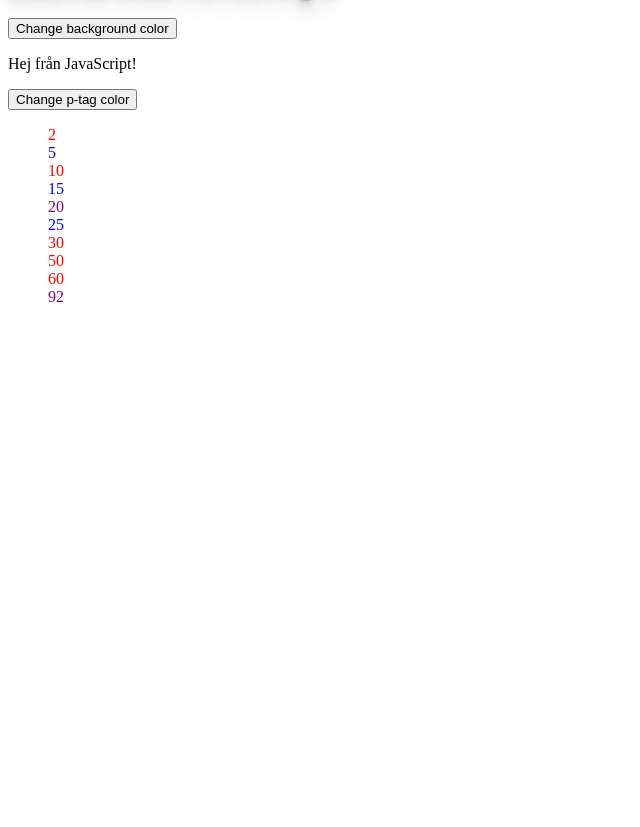
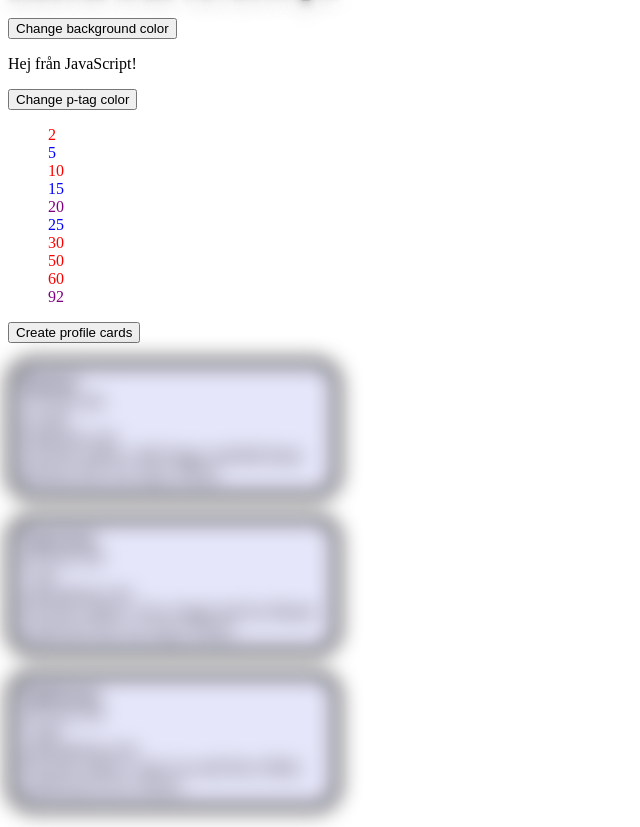
Before and after one commit to henrikvilhelmberglund/code, a plain HTML site: page Javascript 1/005/index.html in a window 1280 px wide. Shown: the part 62-889 px from the top of the page, without its empty margins (0-640 px from the left). Before the commit the page ends 800 px from the top, so only its background shows below. Drawn offline with Linux system fonts and the light colour scheme.

Commit message:
add uppgift 3

```diff
--- a/Javascript 1/005/005_övningar.js
+++ b/Javascript 1/005/005_övningar.js
@@ -50,3 +50,85 @@ numArray.forEach((number, i) => {
   "blue";
   myUl.append(myIl);
 });
+
+/* Uppgift 3 */
+
+myObjectArray = [
+  {
+    name: "Batman",
+    age: 30,
+    amountOfPets: 0,
+    email: "bat@man.com",
+    favoriteAuthor: "Bill Finger and Bob Kane",
+    lovesWinter: false
+  },
+  {
+    name: "Superman",
+    age: 40,
+    amountOfPets: 1,
+    email: "super@man.com",
+    favoriteAuthor: "Jerry Siegel and Joe Shuster",
+    lovesWinter: false
+  },
+  {
+    name: "Spiderman",
+    age: 20,
+    amountOfPets: 3,
+    email: "spider@man.com",
+    favoriteAuthor: "Stan Lee and Steve Ditko",
+    lovesWinter: true
+}];
+
+let myDiv = document.createElement("div");
+myDiv.id = "profile-cards";
+body.append(myDiv);
+
+function reduceBlur(ul) {
+  ul.style.transition = "0.25s";
+  ul.style.filter = "blur(0px)";
+}
+
+function increaseBlur(ul) {
+  ul.style.transition = "0.25s";
+  ul.style.filter = "blur(10px)";
+}
+
+function createProfileCards(array) {
+  let result = document.querySelector("div ul");
+  if (!result) {
+    array.forEach(person => {
+      let myPersonUl = document.createElement("ul");
+      myPersonUl.style = `
+      border:6px solid black;
+      border-radius: 25px;
+      background-color: lavender;
+      width: 300px;
+      padding: 10px;
+      filter: drop-shadow(1px 5px 7px);
+      filter: blur(10px);
+      `;
+      myPersonUl.addEventListener("mouseenter", () => reduceBlur(myPersonUl));
+      myPersonUl.addEventListener("mouseleave", () => increaseBlur(myPersonUl));
+      myDiv.append(myPersonUl);
+      myPersonUl.innerHTML +=
+      `
+      <li class="name">${person.name}</li>
+      <li class="age">${person.age} years old</li>
+      <li class="pets">${
+      person.amountOfPets === 0 ? `no pets` :
+      person.amountOfPets === 1 ? `${person.amountOfPets} pet` :
+      `${person.amountOfPets} pets`}</li>
+      <li class="email">${person.email}</li>
+      <li class="favorite-author">Favorite authors: ${person.favoriteAuthor}</li>
+      <li class="loves-winte">${person.lovesWinter ? `${person.name} loves Winter!` : `${person.name} does not enjoy Winter.`}</li>
+      `
+    });
+  }
+}
+
+let createProfileCardsButton = document.createElement("button");
+myDiv.append(createProfileCardsButton);
+createProfileCardsButton.innerText = "Create profile cards";
+createProfileCardsButton.addEventListener("click", () => createProfileCards(myObjectArray));
+//for debugging
+createProfileCards(myObjectArray);
--- a/Javascript 1/005/style.css
+++ b/Javascript 1/005/style.css
@@ -1,4 +1,13 @@
 /* from https://css-tricks.com/almanac/properties/t/text-shadow/ */
+ul {
+  list-style-type: none;
+}
+
+.name {
+  font-weight: bold;
+  text-underline-offset: 10px;
+}
+
 .otto {
   /* background: #0e8dbc; */
   color: white;
```
